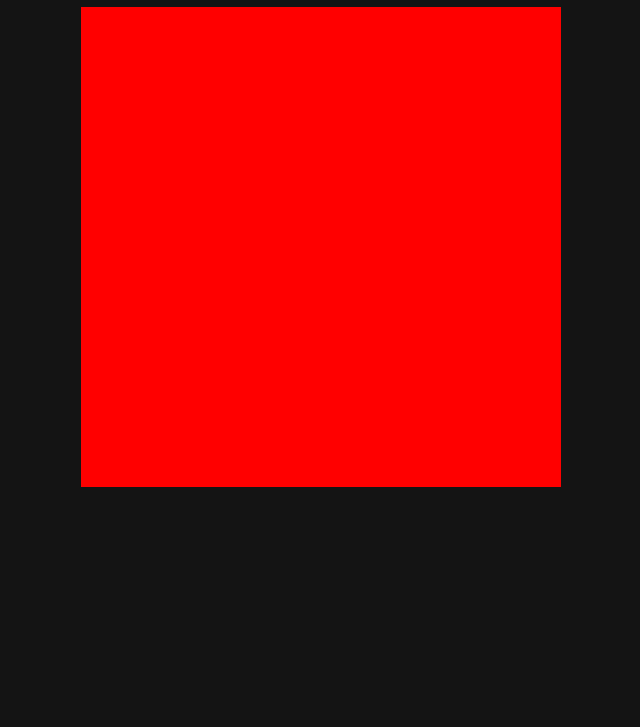
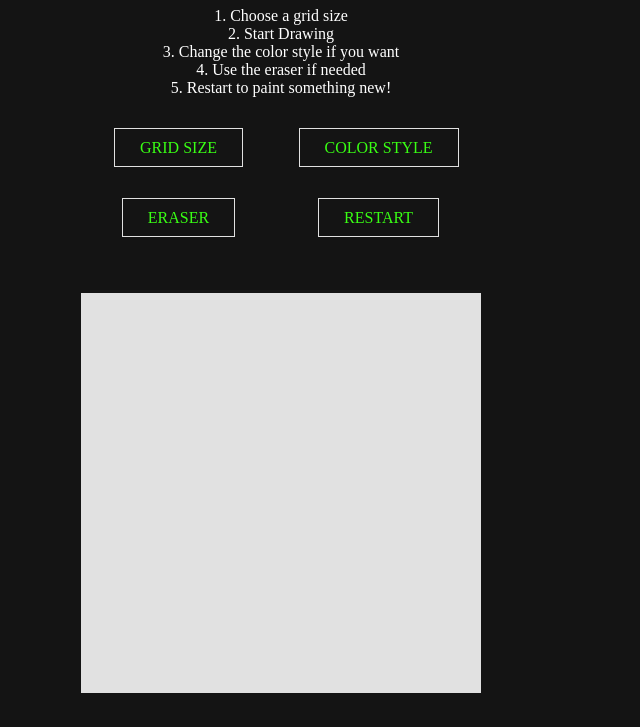
Before and after one commit to nmelgar/etch_a_sketch, a plain HTML site: page index.html in a window 1280 px wide. Shown: the part 73-800 px from the top of the page, without its empty margins (359-999 px from the left). Drawn offline with Linux system fonts and the light colour scheme.

Commit message:
10-11-11:41--buttons added, paint function working, trying to figure out how to make with other grid sizes

```diff
--- a/css/styles.css
+++ b/css/styles.css
@@ -23,31 +23,62 @@
 
 body {
   background: var(--dark);
-  color: var(--green);
+  color: var(--white);
   text-align: center;
   margin: 0;
   padding: 0;
 }
 
-.container{
+.container {
   margin: 0 auto;
   width: 400px;
+  text-align: center;
 }
 
 #main-content {
-  max-width: 100%;
-  margin: 0 auto;
+  width: 100%;
+  margin: 0;
   display: grid;
   grid-template-columns: repeat(16, 1fr);
   padding: 0;
 }
 
+.buttons {
+  display: grid;
+  grid-template-columns: 1fr 1fr;
+  align-items: center;
+  text-align: center;
+  margin: 0 auto;
+  margin-bottom: 40px;
+
+}
+
+.button-p {
+  padding: 10px 5px;
+}
+
+
+.button-p a {
+  color: var(--green);
+  border: 1px solid var(--grey);
+  text-decoration: none;
+  margin-right: 5px;
+  padding: 10px 25px;
+}
+
+.button-p a:hover {
+  color: var(--black);
+  text-decoration: none;
+  background: var(--white);
+}
+
+/*16x16 grid*/
 .squareDiv {
-  width: 30px;
-  height: 30px;
-  background: red;
-  /* margin-bottom: 5px; */
-  /* margin-right: 5px; */
+  width: 25px;
+  height: 25px;
+  background: var(--grey)
+    /* margin-bottom: 5px; */
+    /* margin-right: 5px; */
 }
 
 /*--------->General Styles<-----------*/
--- a/index.html
+++ b/index.html
@@ -16,6 +16,17 @@
     IT will be the container for all the content
   -->
     <h1>Welcome to Etch-a-Sketch</h1>
+    <p class="instructions">1. Choose a grid size <br> 2. Start Drawing <br> 3. Change the color style if you want <br>
+      4. Use the eraser if needed <br>
+      5. Restart to paint something new!
+
+    </p>
+    <div class="buttons">
+      <p class="button-p"><a id="grid-size-button" href="#" class="">GRID SIZE</a></p>
+      <p class="button-p"><a id="color-style-button" href="#" class="">COLOR STYLE</a></p>
+      <p class="button-p"><a id="eraser-button" href="#" class="">ERASER</a></p>
+      <p class="button-p"><a id="restart-button" href="#" class="">RESTART</a></p>
+    </div>
     <main id="main-content">
 
 
--- a/js/script.js
+++ b/js/script.js
@@ -16,17 +16,35 @@ function sixteenSquares() {
     // squareDiv.id = "individual-square"
     container.appendChild(squareDiv);
   }
+  paintBlack();
 }
+
 sixteenSquares();
 
+let gridSizeButton = document.getElementById("grid-size-button").addEventListener("click", chooseGrid);
 
-function paintBlue() {
+//Allow the user to choose the desired grid to draw
+function chooseGrid() {
+  let userChose = prompt("Choose a number between 8, 16, 32 and 64");
+  if (userChose == 8) {
+    eightSquares();
+  } else if (userChose == 16) {
+    sixteenSquares();
+  } else if (userChose == 32) {
+    console.log("You chose the right grid");
+  } else if (userChose == 64) {
+    console.log("You chose the right grid");
+  } else if (userChose != 8, 16, 32, 64)
+    alert("Please, choose a valid grid!")
+
+}
+
+//function to paint black squares
+function paintBlack() {
   let individualSquare = document.querySelectorAll(".squareDiv");
   for (let j = 0; j < individualSquare.length; j++) {
     individualSquare[j].addEventListener("mouseover", function paint() {
-      individualSquare[j].style.backgroundColor = "blue";
+      individualSquare[j].style.backgroundColor = "#000000";
     });
   }
 }
-
-paintBlue();
```
